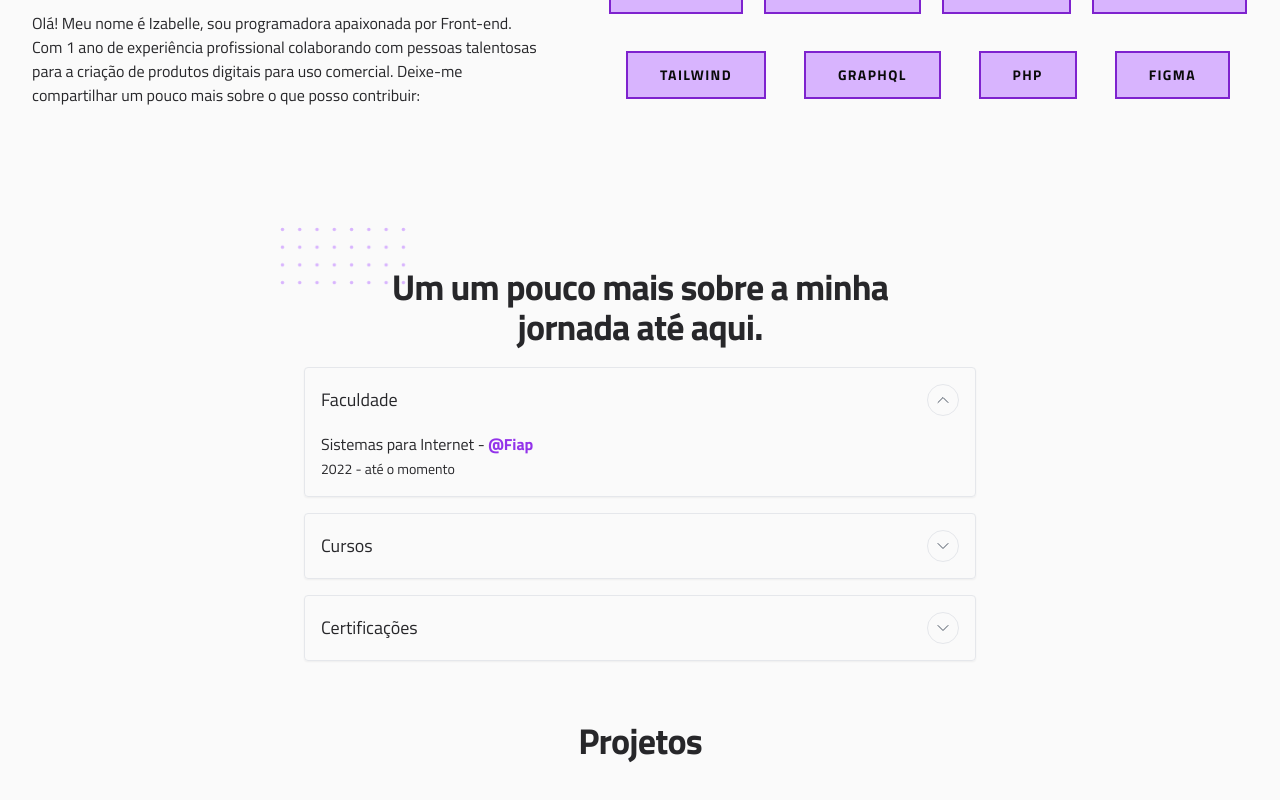
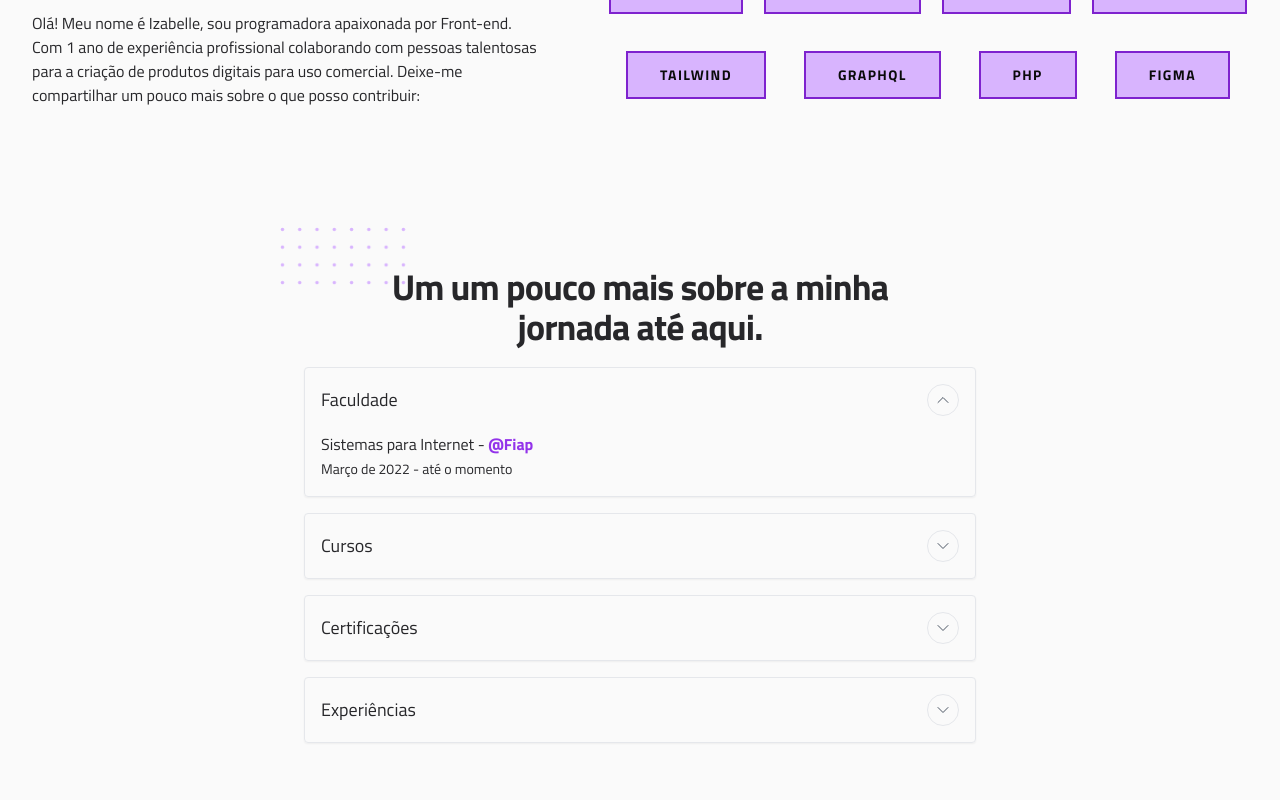
Before and after one commit to IzaDevelop/portfolio, a React (Vite) app: page / in a window 1280 px wide. Both pictures are taken after a click on the button "Faculdade". Shown: the part 603-1403 px from the top of the page. Built offline with nearby package versions, Linux system fonts and the light colour scheme.

Commit message:
experiencia

```diff
--- a/src/components/header/index.jsx
+++ b/src/components/header/index.jsx
@@ -63,7 +63,7 @@ export default function Header() {
                                 <button
                                     type="button"
                                     onClick={handleToggleTheme}
-                                    className="py-2 rounded focus:border-0 dark:hover:text-purple-700"
+                                    className="py-2 rounded focus:border-0 dark:hover:text-purple-300"
                                 >
                                     <Sun size={23} weight="light" />
                                 </button>
--- a/src/pages/home/index.jsx
+++ b/src/pages/home/index.jsx
@@ -164,7 +164,7 @@ export default function Home() {
                                 <Item title="Faculdade">
                                     Sistemas para Internet - <a className='font-bold text-purple-600 dark:text-purple-400' href="https://www.fiap.com.br" target='_blank'>@Fiap </a>
                                     <br />
-                                    <span className='text-sm'>2022 - até o momento</span>
+                                    <span className='text-sm'>Março de 2022 - até o momento</span>
                                 </Item>
                                 <Item title="Cursos">
                                     Programador Web - Senac (2022)
@@ -177,6 +177,11 @@ export default function Home() {
                                     Qualificação profissional em Domain Driven Design (Java), Cloud Computing - <a className='font-bold text-purple-600 dark:text-purple-400' href="https://www.fiap.com.br" target='_blank'>@Fiap </a>
                                     <br/>
                                     Qualificação profissional em Responsive Web - Front End e User Experience - <a className='font-bold text-purple-600 dark:text-purple-400' href="https://www.fiap.com.br" target='_blank'>@Fiap </a>
+                                </Item>
+                                <Item title="Experiências">
+                                    Dev. Front-End - <a className='font-bold text-purple-600 dark:text-purple-400' href="https://www.ateliedepropaganda.com.br" target='_blank'>@Ateliê de Propaganda </a>
+                                    <br/>
+                                    <span className='text-sm'>Julho de 2022 - até o momento</span>
                                 </Item>
                             </div>
                         </div>
```
